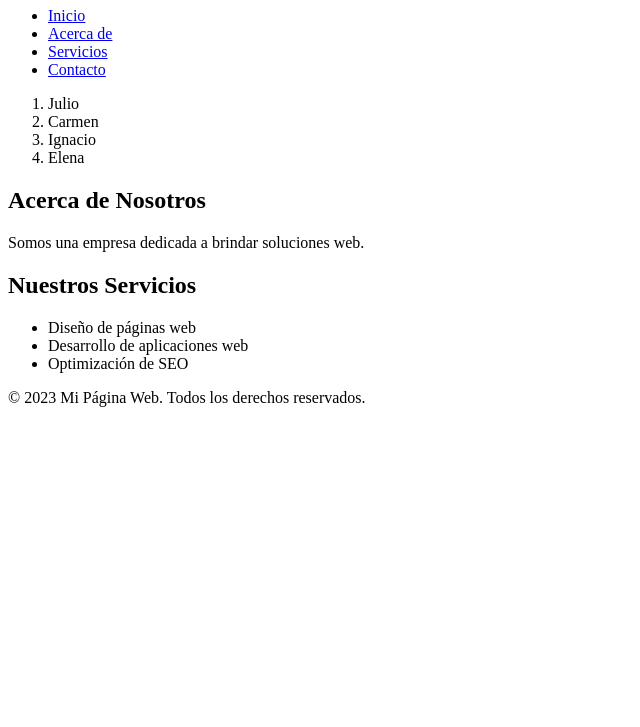
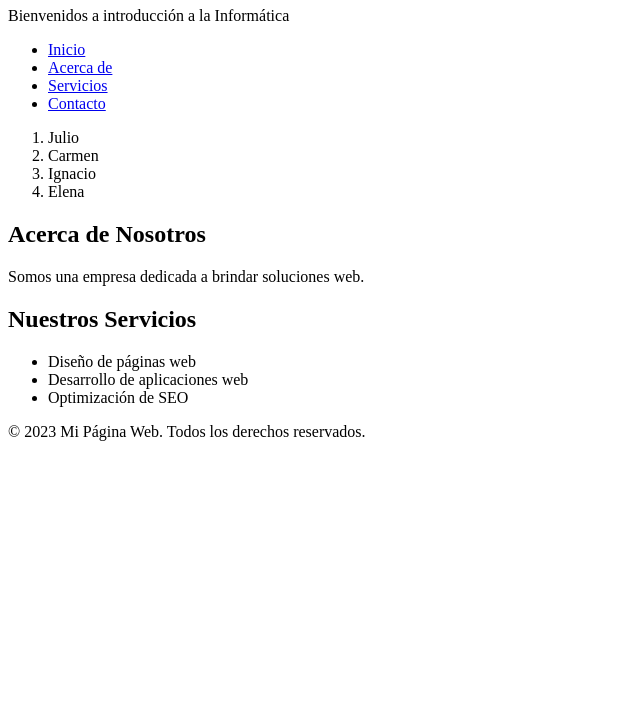
Before and after one commit to efrenxaviergallegos/dhcamada6, a plain HTML site: page index.html in a window 1280 px wide. Shown: the part 73-800 px from the top of the page, without its empty margins (0-640 px from the left). Drawn offline with Linux system fonts and the light colour scheme.

Commit message:
Modifico linea 10

```diff
--- a/index.html
+++ b/index.html
@@ -7,6 +7,7 @@
 </head>
     <header>
         <h1>Bienvenidos a Mi Página Web</h1>
+        <p>Bienvenidos a introducción a la Informática</p>
         <nav>
             <ul>
                 <li><a href="#">Inicio</a></li>
```
